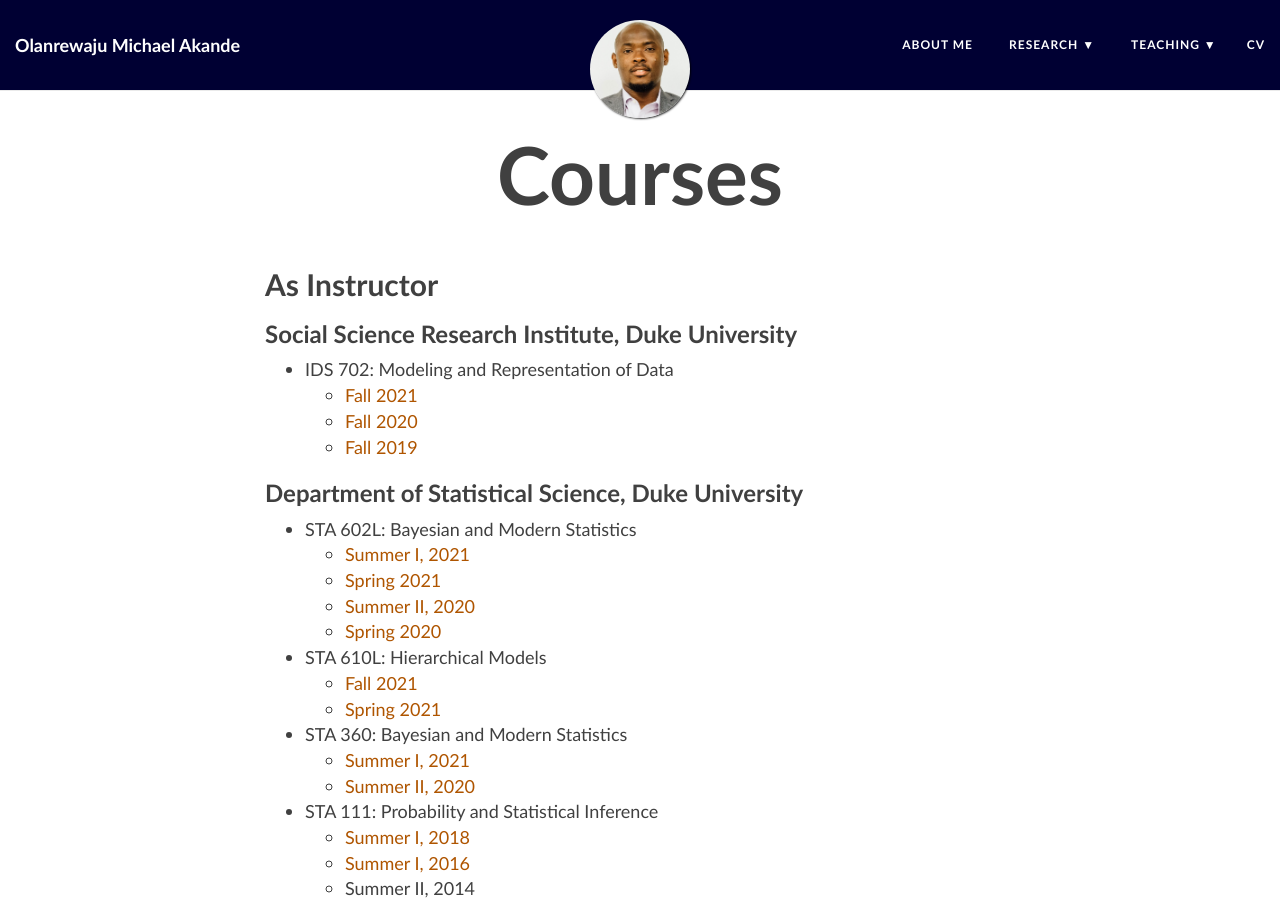
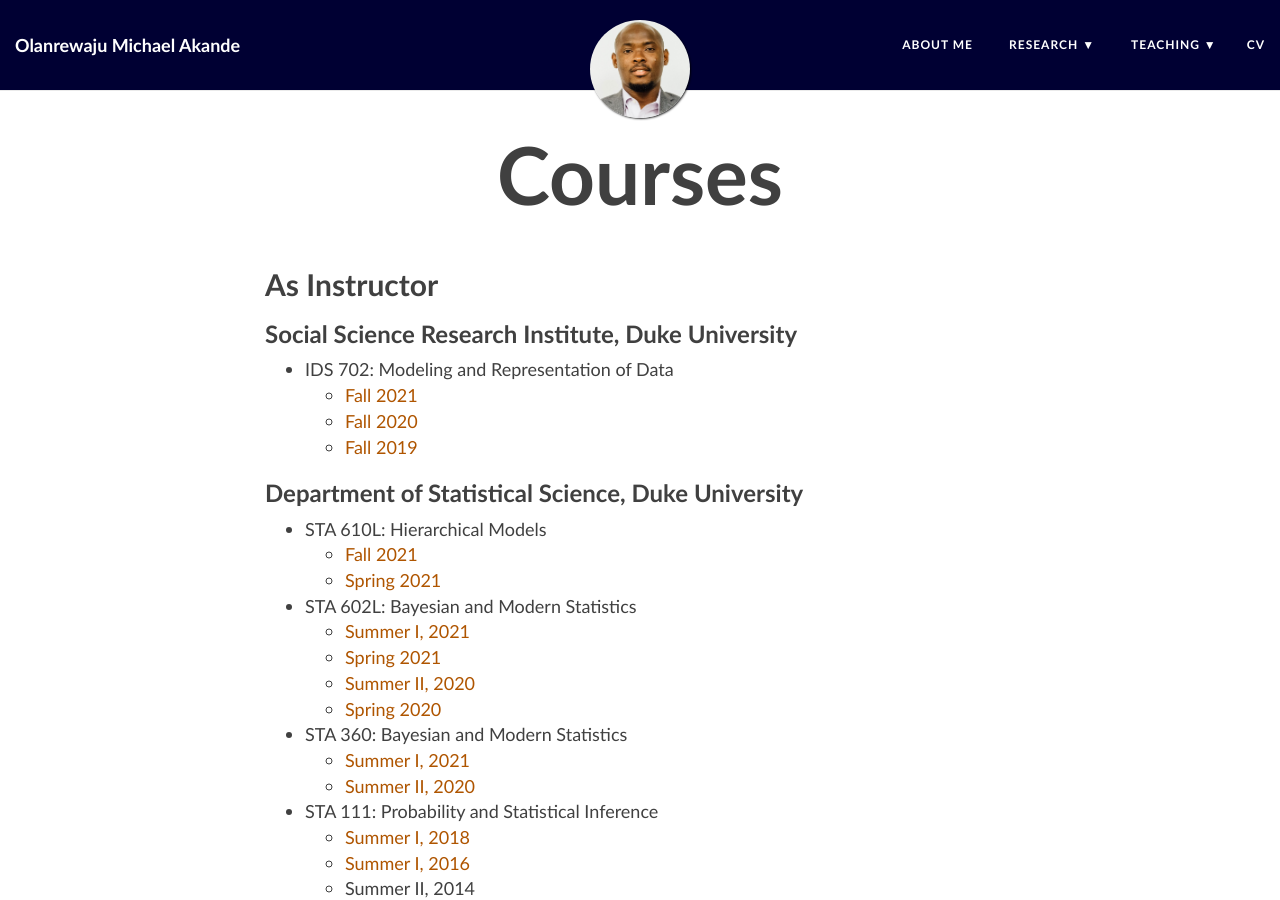
Before and after one commit to akandelanre/akandelanre.github.io, a Jekyll site: the page built from courses.md, in a window 1280 px wide and 900 px high. Built offline with Jekyll 4.4.1, drawn with Linux system fonts in a browser that asks for light colours; nearby versions of some CDN libraries.

Commit message:
update CV

```diff
--- a/courses.md
+++ b/courses.md
@@ -12,14 +12,14 @@ title: Courses
   - [Fall 2019](https://ids-702-f19.github.io/Course-Website/)
 
 ### Department of Statistical Science, Duke University
+* STA 610L: Hierarchical Models
+  - [Fall 2021](https://sta610-f21.olanrewajuakande.com)
+  - [Spring 2021](https://sta-610l-s21.github.io/Course-Website/)
 * STA 602L: Bayesian and Modern Statistics
   - [Summer I, 2021](https://sta-360-602l-su21.github.io/Course-Website/)
   - [Spring 2021](https://sta-602l-s21.github.io/Course-Website/)
   - [Summer II, 2020](https://sta-360-602l-su20.github.io/Course-Website/)
   - [Spring 2020](https://sta-602l-s20.github.io/Course-Website/)
-* STA 610L: Hierarchical Models
-  - [Fall 2021](https://sta610-f21.olanrewajuakande.com)
-  - [Spring 2021](https://sta-610l-s21.github.io/Course-Website/)
 * STA 360: Bayesian and Modern Statistics
   - [Summer I, 2021](https://sta-360-602l-su21.github.io/Course-Website/)
   - [Summer II, 2020](https://sta-360-602l-su20.github.io/Course-Website/)
```
Also changed, not shown: 5 other files.
